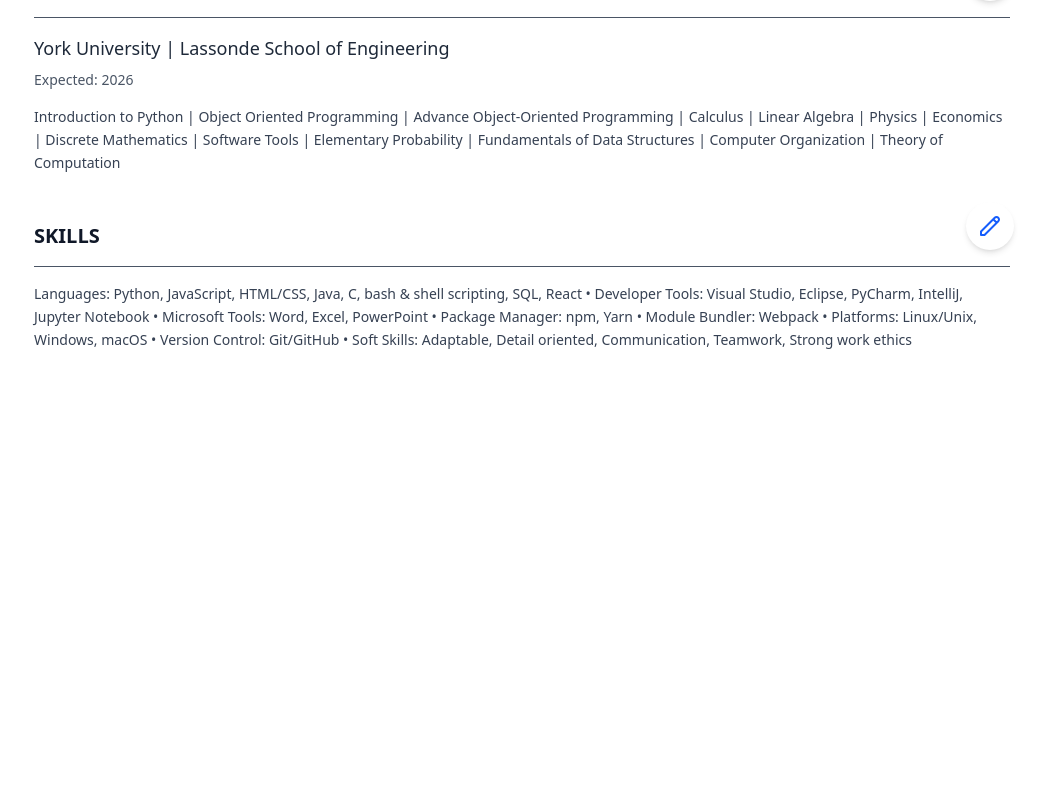
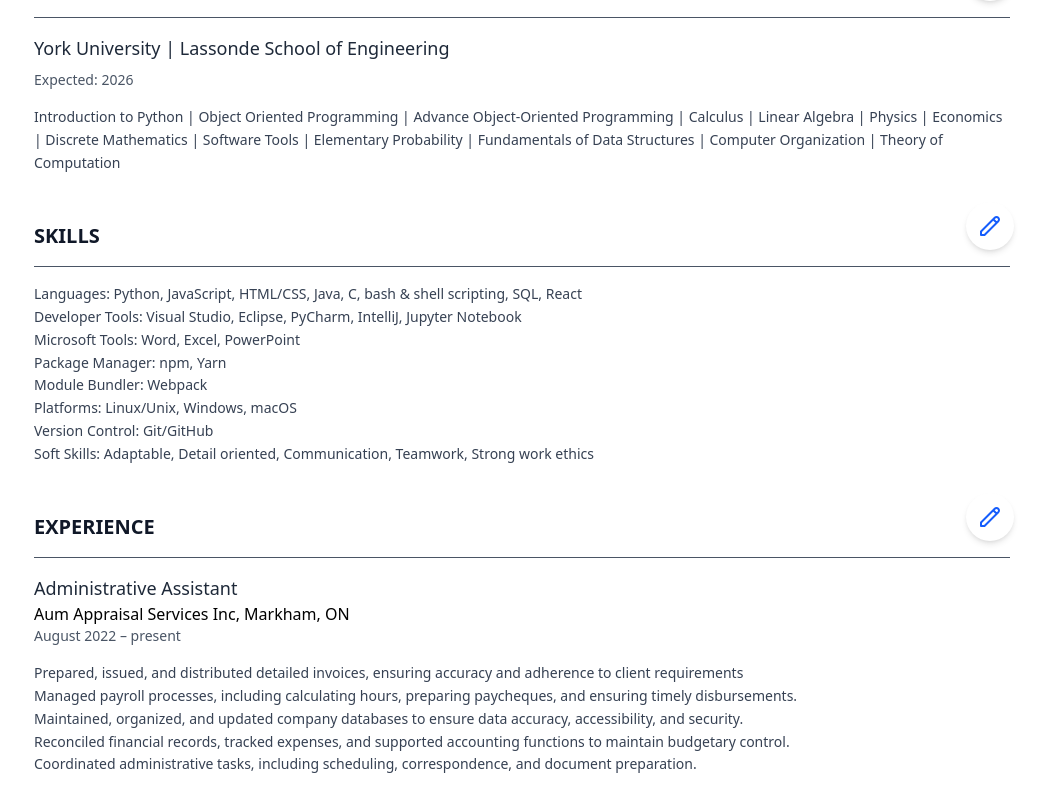
Before and after one commit to miihirr/CV-Application, a React (Vite) app: page / in a window 1280 px wide. Shown: the part 304-1104 px from the top of the page, without its empty margins (118-1161 px from the left). Before the commit the page ends 800 px from the top, so only its background shows below. Built offline with nearby package versions, Linux system fonts and the light colour scheme.

Commit message:
add workExperience

```diff
--- a/src/App.jsx
+++ b/src/App.jsx
@@ -2,13 +2,14 @@
 import PersonalInfo from './PersonalInfo';
 import Education from './Education';
 import Skills from './skills';
-
+import Work from './Work';
 const App = () => {
   return (
     <div className='mainBox'>
       <PersonalInfo />
       <Education />
       <Skills />
+      <Work />
     </div>
   );
 };
--- a/src/Skills.jsx
+++ b/src/Skills.jsx
@@ -3,14 +3,7 @@
 import SkillsView from "./SkillsView";
 import EditForm from "./EditForm";
 const initial = {
-  skills: `Languages: Python, JavaScript, HTML/CSS, Java, C, bash & shell scripting, SQL, React
-• Developer Tools: Visual Studio, Eclipse, PyCharm, IntelliJ, Jupyter Notebook
-• Microsoft Tools: Word, Excel, PowerPoint
-• Package Manager: npm, Yarn
-• Module Bundler: Webpack
-• Platforms: Linux/Unix, Windows, macOS
-• Version Control: Git/GitHub
-• Soft Skills: Adaptable, Detail oriented, Communication, Teamwork, Strong work ethics`,
+  skills: [`Languages: Python, JavaScript, HTML/CSS, Java, C, bash & shell scripting, SQL, React`, `Developer Tools: Visual Studio, Eclipse, PyCharm, IntelliJ, Jupyter Notebook`,` Microsoft Tools: Word, Excel, PowerPoint`,`Package Manager: npm, Yarn`,`Module Bundler: Webpack`,`Platforms: Linux/Unix, Windows, macOS`,`Version Control: Git/GitHub`,`Soft Skills: Adaptable, Detail oriented, Communication, Teamwork, Strong work ethics`]
 };
 
 const Skills = () => {
--- a/src/SkillsView.jsx
+++ b/src/SkillsView.jsx
@@ -10,10 +10,14 @@
       </div>
 
       <div className="space-y-2">
-      <h3 className="mt-4 text-gray-700 text-sm leading-relaxed">{data.skills || "add skills here"}</h3>
+        <div className="mt-4 text-gray-700 text-sm leading-relaxed">
+          <ul>
+            {data.skills.map((skill, index) => (
+              <li key={index}>{skill}</li>
+            ))}
+          </ul>
+        </div>
       </div>
-
-
     </div>
   );
 };
--- /dev/null
+++ b/src/Work.jsx
@@ -0,0 +1,50 @@
+import React from "react";
+import { useState } from "react";
+import EditForm from "./EditForm";
+import WorkView from "./WorkView";
+const initial = {
+    role: "Administrative Assistant",
+    employer: "Aum Appraisal Services Inc, Markham, ON",
+    period: "August 2022 – present",
+    duties:[`Prepared, issued, and distributed detailed invoices, ensuring accuracy and adherence to client requirements`,` Managed payroll processes, including calculating hours, preparing paycheques, and ensuring timely
+disbursements.`, `Maintained, organized, and updated company databases to ensure data accuracy, accessibility, and security.`, `Reconciled financial records, tracked expenses, and supported accounting functions to maintain budgetary
+control.`,`Coordinated administrative tasks, including scheduling, correspondence, and document preparation.`],
+};
+
+const Work = () => {
+    const [formData, setFormData] = useState(initial);
+    const [submittedData, setSubmittedData] = useState(initial);
+    const [formVisible, setFormVisible] = useState(false);
+
+    const handleSubmit = (event) => {
+      event.preventDefault();
+      setSubmittedData(formData);
+      setFormVisible(false);
+    };
+
+    const handleChange = (event) => {
+      const { name, value } = event.target;
+      setFormData((prev) => ({ ...prev, [name]: value }));
+    };
+
+
+  return (
+    <div className="form1 font-roboto">
+      {formVisible ? (
+        <EditForm
+          formData={formData}
+          onSubmit={handleSubmit}
+          onChange={handleChange}
+          onCancel={() => setFormVisible(false)}
+        />
+      ) : (
+        <WorkView
+          data={submittedData}
+          onEdit={() => setFormVisible(true)}
+        />
+      )}
+    </div>
+  );
+};
+
+export default Work;
--- /dev/null
+++ b/src/WorkView.jsx
@@ -0,0 +1,27 @@
+import React from "react";
+import EditButton from "./editBtn";
+
+const WorkView = ({ data, onEdit }) => {
+  return (
+    <div className="infoView p-6">
+      <div className="flex justify-between items-center border-b pb-4 mb-4">
+        <h2 className="text-xl font-semibold text-gray-900">EXPERIENCE</h2>
+        <EditButton onClick={onEdit} />
+      </div>
+      <h2 className="text-lg font-medium text-gray-800">{data.role}</h2>
+      <div>{data.employer}</div>
+      <div className="text-sm text-gray-600">{data.period}</div>
+      <div className="space-y-2">
+        <div className="mt-4 text-gray-700 text-sm leading-relaxed">
+            <ul>
+                {data.duties.map((duty,index)=>(
+                    <li key={index}>{duty}</li>
+                ))}
+            </ul>
+        </div>
+      </div>
+    </div>
+  );
+};
+
+export default WorkView;
```
